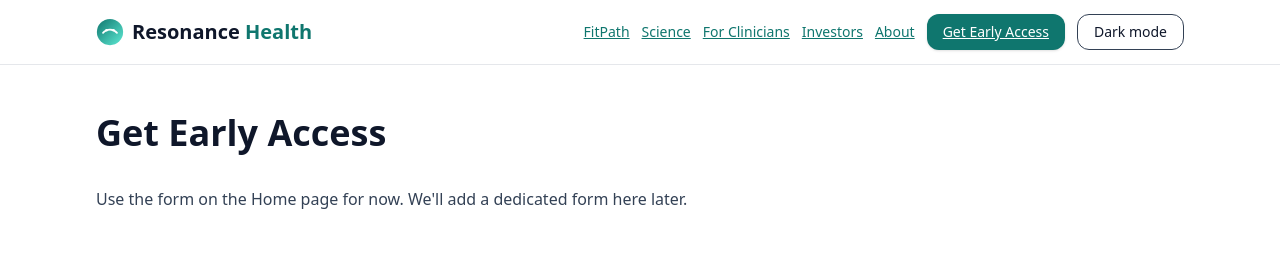
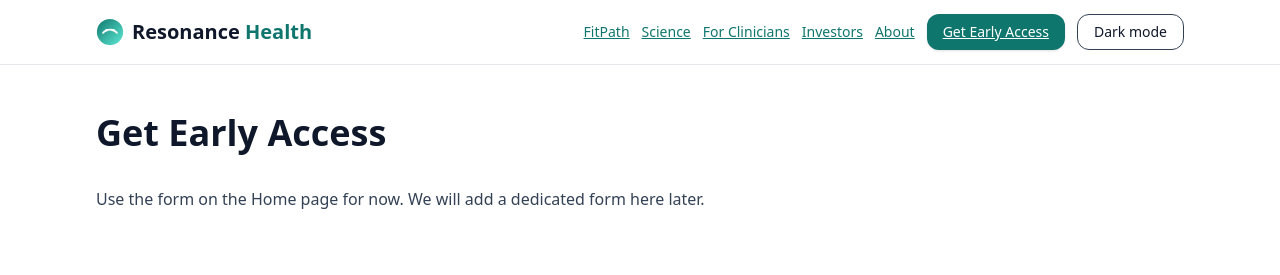
Before and after one commit to Sergypian/resonancehealth-io, a Next.js app: page /contact in a window 1280 px wide. Shown: the top 275 px of the page. Built offline with nearby package versions, Linux system fonts and the light colour scheme.

Commit message:
Fix contact page apostrophe to satisfy ESLint

```diff
--- a/app/contact/page.tsx
+++ b/app/contact/page.tsx
@@ -1,3 +1,3 @@
 export default function Page() {
-  return (<div className='prose-ink'><h1>Get Early Access</h1><p>Use the form on the Home page for now. We&apos;ll add a dedicated form here later.</p></div>);
+  return (<div className='prose-ink'><h1>Get Early Access</h1><p>Use the form on the Home page for now. We will add a dedicated form here later.</p></div>);
 }
```
